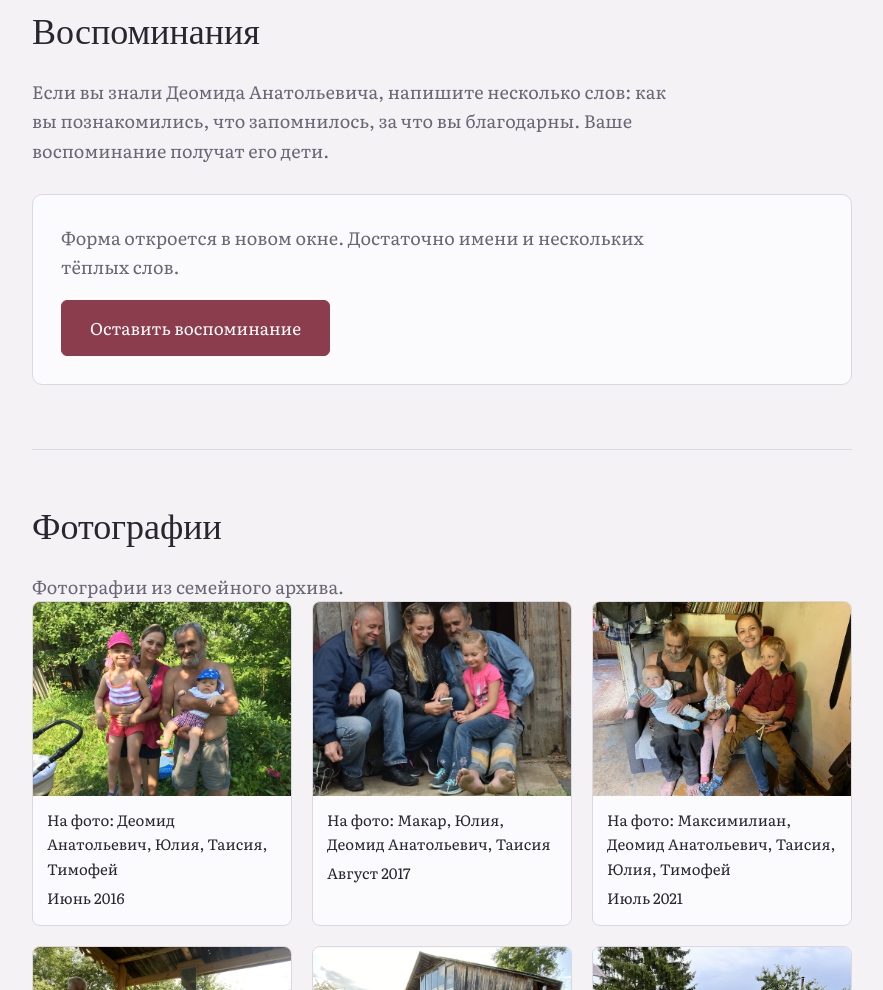
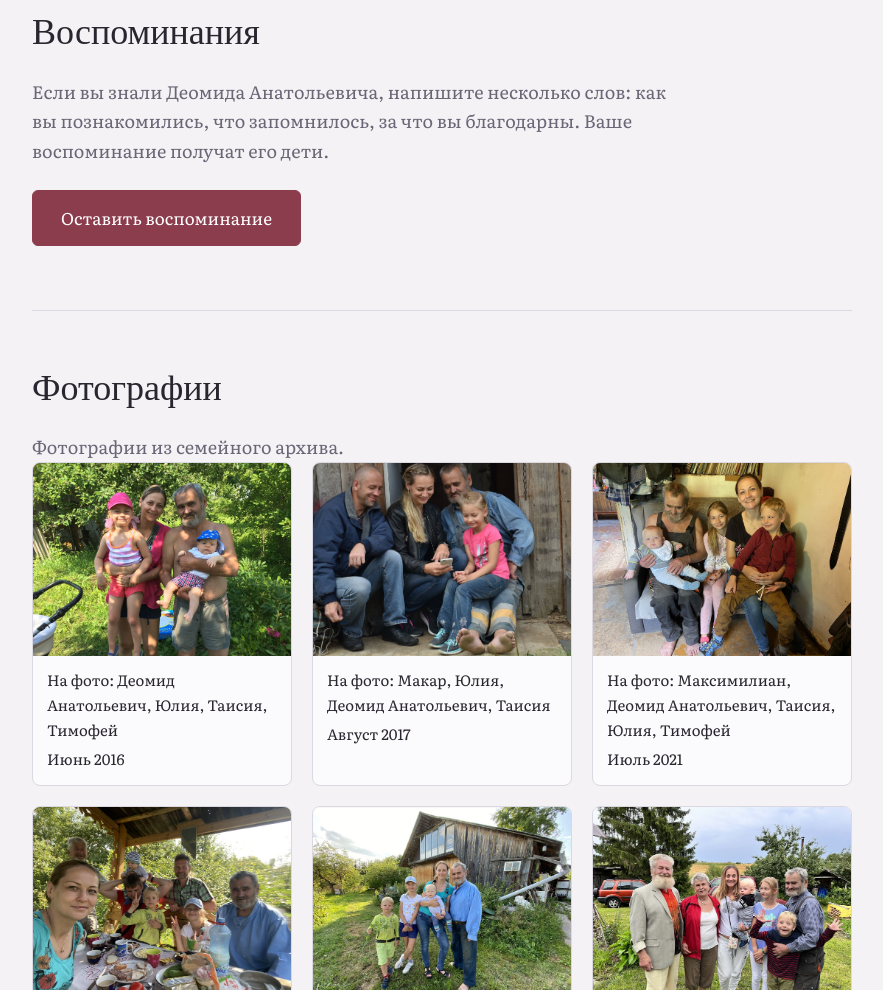
Before and after one commit to julijastukane/deomid-avdeev-memorial, a plain HTML site: page index.html in a window 1280 px wide. Shown: the part 1650-2640 px from the top of the page, without its empty margins (198-1081 px from the left). Drawn offline with nearby package versions, Linux system fonts and the light colour scheme.

Commit message:
Memories: only a link to the form
Co-Authored-By: Claude Sonnet 5.5 <noreply@anthropic.com>
Claude-Session: https://claude.ai/code/session_0125CiR4isWHoR6HEKGdy3hg

```diff
--- a/index.html
+++ b/index.html
@@ -113,8 +113,7 @@ footer .names{font-family:var(--display);font-size:24px;color:var(--ink);margin:
 .lightbox p{color:#eee;margin:0;text-align:center;max-width:60ch;font-size:16px}
 .lightbox button{background:none;border:1px solid #bbb;color:#eee}
 @media (max-width:680px){.steps li{grid-template-columns:1fr;gap:4px}.farewell{padding:22px 20px 4px}}
-.formwrap{margin:28px 0 0;background:var(--card);border:1px solid var(--line);border-radius:10px;padding:28px;display:grid;gap:18px;justify-items:start}
-.formwrap p{margin:0;color:var(--muted);max-width:56ch}
+.formlink{margin:24px 0 0}
 .btn{display:inline-block;font-size:17px;text-decoration:none;color:#fff;background:var(--accent);border:1px solid var(--accent);border-radius:6px;padding:13px 28px}
 .btn:hover{filter:brightness(1.08)}
 .btn:focus-visible{outline:2px solid var(--accent);outline-offset:3px}
@@ -166,10 +165,7 @@ footer .names{font-family:var(--display);font-size:24px;color:var(--ink);margin:
   <section aria-labelledby="book-h">
     <h2 id="book-h">Воспоминания</h2>
     <p class="lead">Если вы знали Деомида Анатольевича, напишите несколько слов: как вы познакомились, что запомнилось, за что вы благодарны. Ваше воспоминание получат его дети.</p>
-    <div class="formwrap">
-      <p>Форма откроется в новом окне. Достаточно имени и нескольких тёплых слов.</p>
-      <a class="btn" href="https://docs.google.com/forms/d/e/1FAIpQLSduIVfbEqMo_QiTB7wjHUQuDZnp9guilIZ1AbYlZ_SkdR7PPQ/viewform" target="_blank" rel="noopener">Оставить воспоминание</a>
-    </div>
+    <p class="formlink"><a class="btn" href="https://docs.google.com/forms/d/e/1FAIpQLSduIVfbEqMo_QiTB7wjHUQuDZnp9guilIZ1AbYlZ_SkdR7PPQ/viewform" target="_blank" rel="noopener">Оставить воспоминание</a></p>
   </section>
 
   <hr class="rule">
```
